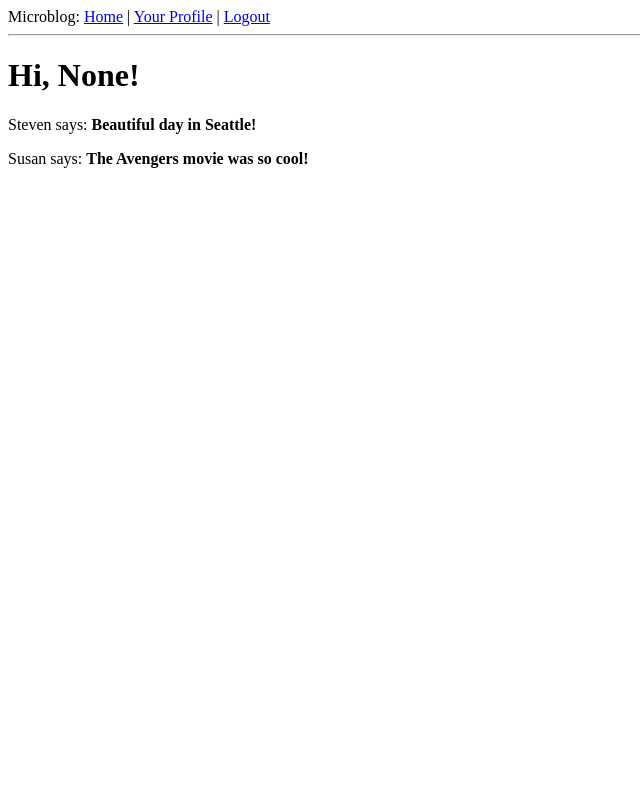
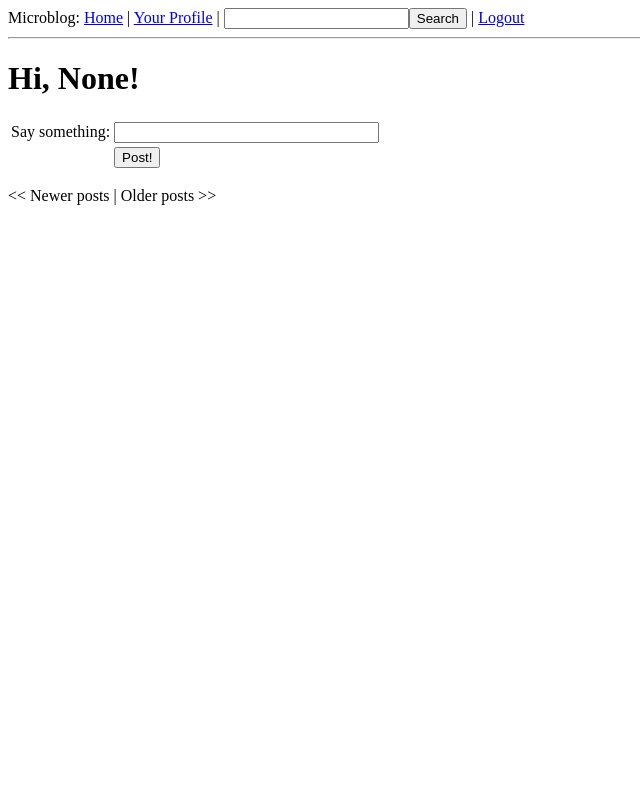
Before and after one commit to kevincrane/flaskblog, a Flask app: page / in a window 1280 px wide. Shown: the whole page, without its empty margins (0-640 px from the left). Run offline with Flask 2, Linux system fonts and the light colour scheme; a user stored in the database is signed in; data comes from the database, SQL or seed files in the repository; data that the repository does not hold is empty; parts of the project's set-up code (start-up, migrations or seed data) failed here and were passed over.

Commit message:
Finished part IX and X (pagination and search)

```diff
--- a/app/forms.py
+++ b/app/forms.py
@@ -27,3 +27,11 @@
             self.nickname.errors.append('This nickname is already in use. Please choose another one.')
             return False
         return True
+
+
+class PostForm(Form):
+    post = TextField('post', validators=[Required()])
+
+
+class SearchForm(Form):
+    search = TextField('search', validators=[Required()])
--- a/app/models.py
+++ b/app/models.py
@@ -1,6 +1,8 @@
 from hashlib import md5
 
-from app import db
+import flask.ext.whooshalchemy as whooshalchemy
+
+from app import db, app
 
 
 ROLE_USER = 0
@@ -42,9 +44,6 @@
     def avatar(self, size):
         return 'http://www.gravatar.com/avatar/' + md5(self.email).hexdigest() + '?d=retro&s=' + str(size)
 
-    def __repr__(self):
-        return '<User %r>' % self.nickname
-
     @staticmethod
     def make_unique_nickname(nickname):
         if User.query.filter_by(nickname=nickname).first() is None:
@@ -74,8 +73,13 @@
         return Post.query.join(followers, (followers.c.followed_id == Post.user_id)).filter(
             followers.c.follower_id == self.id).order_by(Post.timestamp.desc())
 
+    def __repr__(self):
+        return '<User %r>' % self.nickname
+
 
 class Post(db.Model):
+    __searchable__ = ['body']
+
     id = db.Column(db.Integer, primary_key=True)
     body = db.Column(db.String(140))
     timestamp = db.Column(db.DateTime)
@@ -83,3 +87,6 @@
 
     def __repr__(self):
         return '<Post %r>' % self.body
+
+
+whooshalchemy.whoosh_index(app, Post)
--- a/app/templates/base.html
+++ b/app/templates/base.html
@@ -11,6 +11,9 @@
   <a href="{{ url_for('index') }}">Home</a>
   {% if g.user.is_authenticated() %}
     | <a href="{{ url_for('user', nickname = g.user.nickname) }}">Your Profile</a>
+    |
+    <form style="display: inline;" action="{{ url_for('search') }}" method="post" name="search">
+      {{ g.search_form.hidden_tag() }}{{ g.search_form.search(size=20) }}<input type="submit" value="Search"></form>
     | <a href="{{ url_for('logout') }}">Logout</a>
   {% endif %}
 </div>
--- a/app/templates/index.html
+++ b/app/templates/index.html
@@ -1,7 +1,32 @@
-{% extends 'base.html' %}
+<!-- extend base layout -->
+{% extends "base.html" %}
+
 {% block content %}
-    <h1>Hi, {{user.nickname}}!</h1>
-    {% for post in posts %}
-        <div><p>{{post.author.nickname}} says: <b>{{post.body}}</b></p></div>
-    {% endfor %}
+  <h1>Hi, {{ g.user.nickname }}!</h1>
+  <form action="" method="post" name="post">
+    {{ form.hidden_tag() }}
+    <table>
+      <tr>
+        <td>Say something:</td>
+        <td>{{ form.post(size = 30, maxlength = 140) }}</td>
+        <td>
+          {% for error in form.errors.post %}
+            <span style="color: red;">[{{ error }}]</span><br>
+          {% endfor %}
+        </td>
+      </tr>
+      <tr>
+        <td></td>
+        <td><input type="submit" value="Post!"></td>
+        <td></td>
+      </tr>
+    </table>
+  </form>
+  {% for post in posts.items %}
+    {% include 'post.html' %}
+  {% endfor %}
+  {% if posts.has_prev %}<a href="{{ url_for('index', page = posts.prev_num) }}"><< Newer posts</a>{% else %}<< Newer
+    posts{% endif %} |
+  {% if posts.has_next %}<a href="{{ url_for('index', page = posts.next_num) }}">Older posts >></a>{% else %}Older posts
+    >>{% endif %}
 {% endblock %}
--- a/app/views.py
+++ b/app/views.py
@@ -3,8 +3,9 @@
 from flask.ext.login import login_user, current_user, login_required, logout_user
 
 from app import app, lm, oid, db
-from app.forms import LoginForm, EditForm
-from app.models import User, ROLE_USER
+from app.forms import LoginForm, EditForm, PostForm, SearchForm
+from app.models import User, ROLE_USER, Post
+from config import POSTS_PER_PAGE, MAX_SEARCH_RESULTS
 
 
 @app.before_request
@@ -14,26 +15,25 @@
         g.user.last_seen = datetime.utcnow()
         db.session.add(g.user)
         db.session.commit()
+        g.search_form = SearchForm()
 
 
-@app.route('/')
-@app.route('/index')
+@app.route('/', methods=['GET', 'POST'])
+@app.route('/index', methods=['GET', 'POST'])
+@app.route('/index/<int:page>', methods=['GET', 'POST'])
 @login_required
-def index():
-    user = g.user
-    posts = [
-        {
-            'author': {'nickname': 'Steven'},
-            'body': 'Beautiful day in Seattle!'
-        },
-        {
-            'author': {'nickname': 'Susan'},
-            'body': 'The Avengers movie was so cool!'
-        }
-    ]
+def index(page=1):
+    form = PostForm()
+    if form.validate_on_submit():
+        post = Post(body=form.post.data, timestamp=datetime.utcnow(), author=g.user)
+        db.session.add(post)
+        db.session.commit()
+        flash('Your post is now live!')
+        return redirect(url_for('index'))
+    posts = g.user.followed_posts().paginate(page, POSTS_PER_PAGE, False)
     return render_template('index.html',
                            title='Home',
-                           user=user,
+                           form=form,
                            posts=posts)
 
 
@@ -76,16 +76,14 @@
 
 
 @app.route('/user/<nickname>')
+@app.route('/user/<nickname>/<int:page>')
 @login_required
-def user(nickname):
+def user(nickname, page=1):
     user = User.query.filter_by(nickname=nickname).first()
     if user is None:
         flash('User ' + nickname + ' not found.')
         return redirect(url_for('index'))
-    posts = [
-        {'author': user, 'body': 'Test post #1'},
-        {'author': user, 'body': 'Test post #2'}
-    ]
+    posts = user.posts.paginate(page, POSTS_PER_PAGE, False)
     return render_template('user.html',
                            user=user,
                            posts=posts)
@@ -149,6 +147,23 @@
     return redirect(url_for('user', nickname=nickname))
 
 
+@app.route('/search', methods=['POST'])
+@login_required
+def search():
+    if not g.search_form.validate_on_submit():
+        return redirect(url_for('index'))
+    return redirect(url_for('search_results', query=g.search_form.search.data))
+
+
+@app.route('/search_results/<query>')
+@login_required
+def search_results(query):
+    results = Post.query.whoosh_search(query, MAX_SEARCH_RESULTS).all()
+    return render_template('search_results.html',
+                           query=query,
+                           results=results)
+
+
 @app.route('/logout')
 def logout():
     logout_user()
--- a/config.py
+++ b/config.py
@@ -6,6 +6,7 @@
 # Database
 SQLALCHEMY_DATABASE_URI = 'sqlite:///' + os.path.join(basedir, 'app.db')
 SQLALCHEMY_MIGRATE_REPO = os.path.join(basedir, 'db_repository')
+WHOOSH_BASE = os.path.join(basedir, 'search.db')
 
 # WTForms
 CSRF_ENABLED = True
@@ -28,3 +29,7 @@
 
 # administrator list
 ADMINS = ['kevincrane@gmail.com']
+
+# pagination
+POSTS_PER_PAGE = 3
+MAX_SEARCH_RESULTS = 50
```
Also changed, not shown: app/templates/search_results.html (added, +9 -0 lines), app/templates/user.html (+6 -1 lines), requirements.txt (+6 -3 lines).
